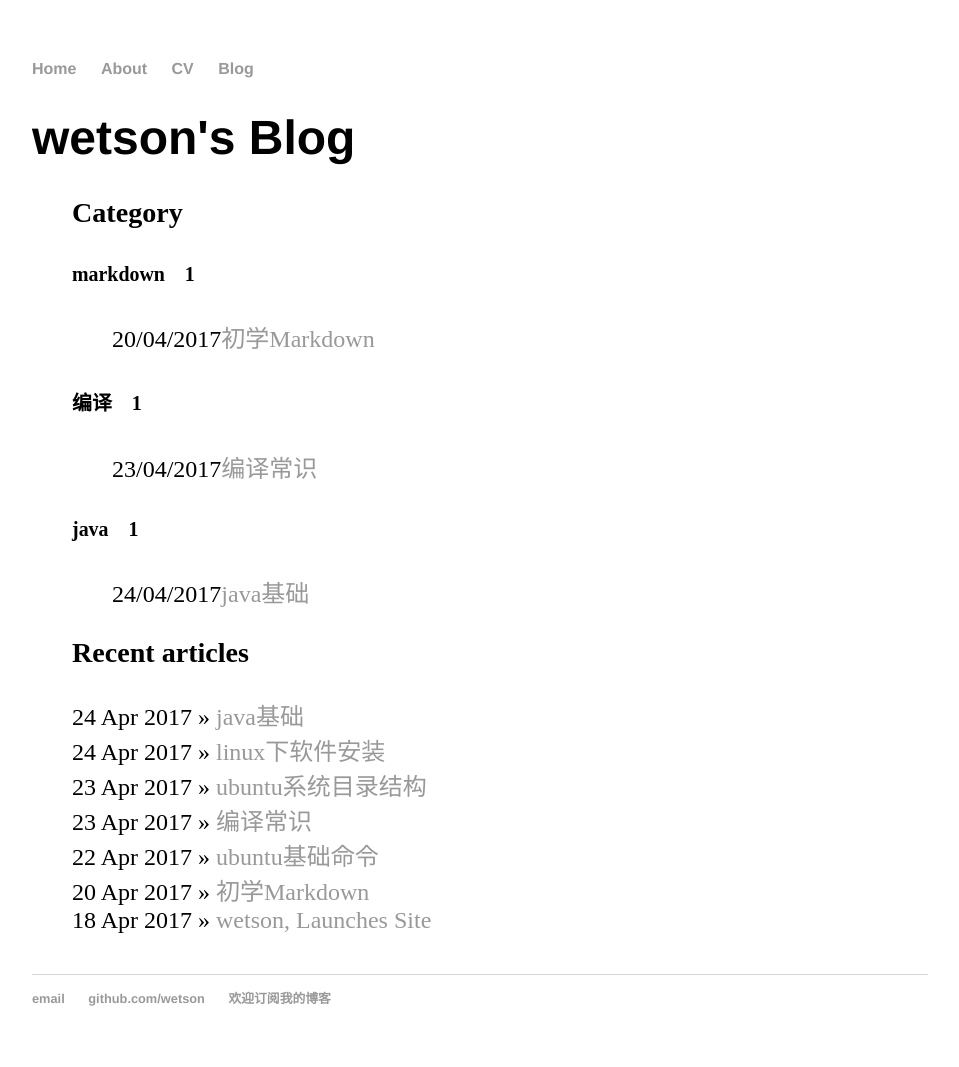
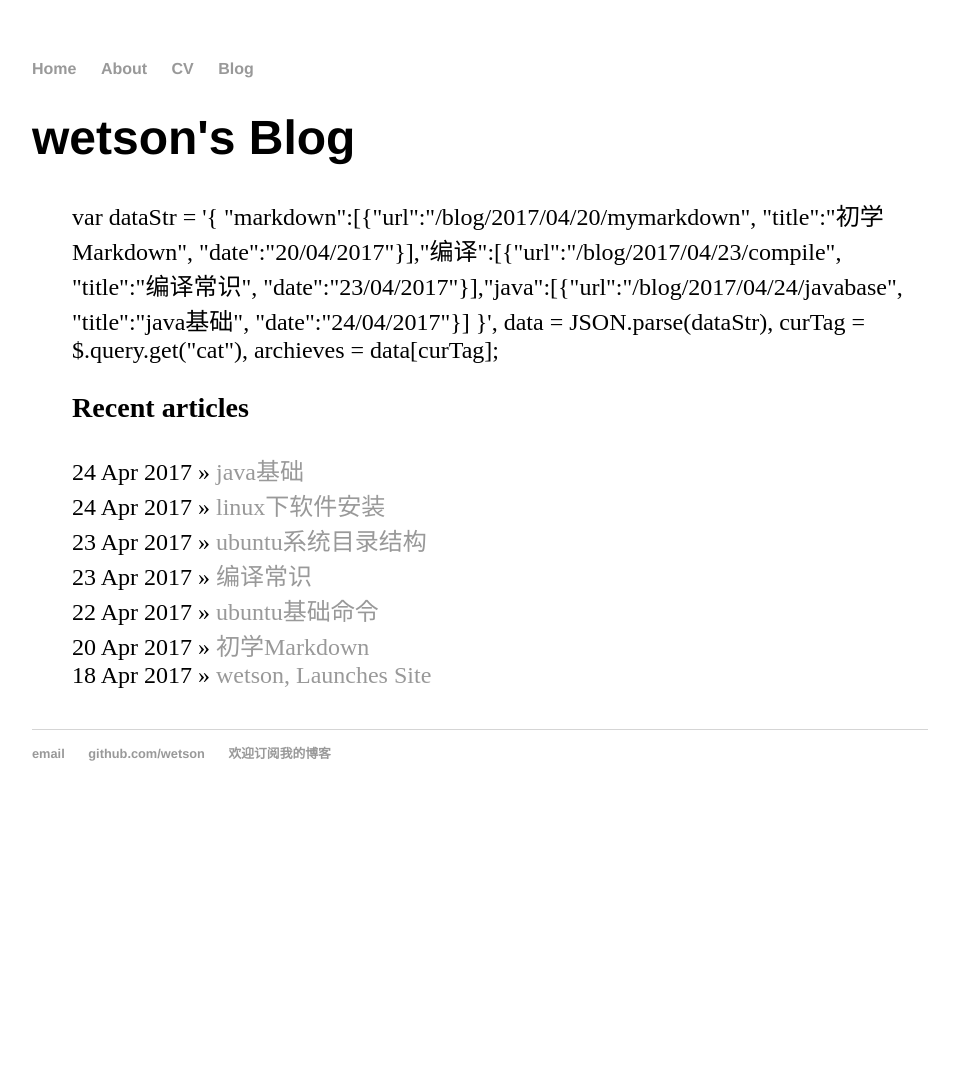
Before and after one commit to wetson/Wetson.github.io, a Jekyll site: the page built from blog/index.html, in a window 1280 px wide. Shown: the whole page, without its empty margins (160-1119 px from the left). Built offline with Jekyll 4.4.1, drawn with Linux system fonts in a browser that asks for light colours; after the commit the page ends 900 px from its top, so only the background shows below that.

Commit message:
Update index.html

```diff
--- a/blog/index.html
+++ b/blog/index.html
@@ -5,15 +5,12 @@ title: wetson's Blog
 	<h1>{{ page.title }}</h1>
 	<ul class="posts">
 
-	<h3>Category</h3>
-	{% for category in site.categories %}
-	<h5>{{ category | first }}  &nbsp;&nbsp;&nbsp;{{ category | last | size }}</h5>
-	<ul class="arc-list">
-	    {% for post in category.last %}
-		<li>{{ post.date | date:"%d/%m/%Y"}}<a href="{{ post.url }}">{{ post.title }}</a></li>
-	    {% endfor %}
-	</ul>
-	{% endfor %}
+
+
+	var dataStr = '{ {% for cat in site.categories %}{% if cat[0] != site.categories.first[0] %},{% endif %}"{{ cat[0] }}":[{% for post in cat[1] %}{% if post != cat[1].first %},{% endif %}{"url":"{{post.url}}", "title":"{{post.title}}", "date":"{{post.date | date:"%d/%m/%Y"}}"}{% endfor %}]{% endfor %} }',
+    data = JSON.parse(dataStr),
+    curTag = $.query.get("cat"),
+    archieves = data[curTag];
 
 	<h3>Recent articles</h3>
 	  {% for post in site.posts %}
```
